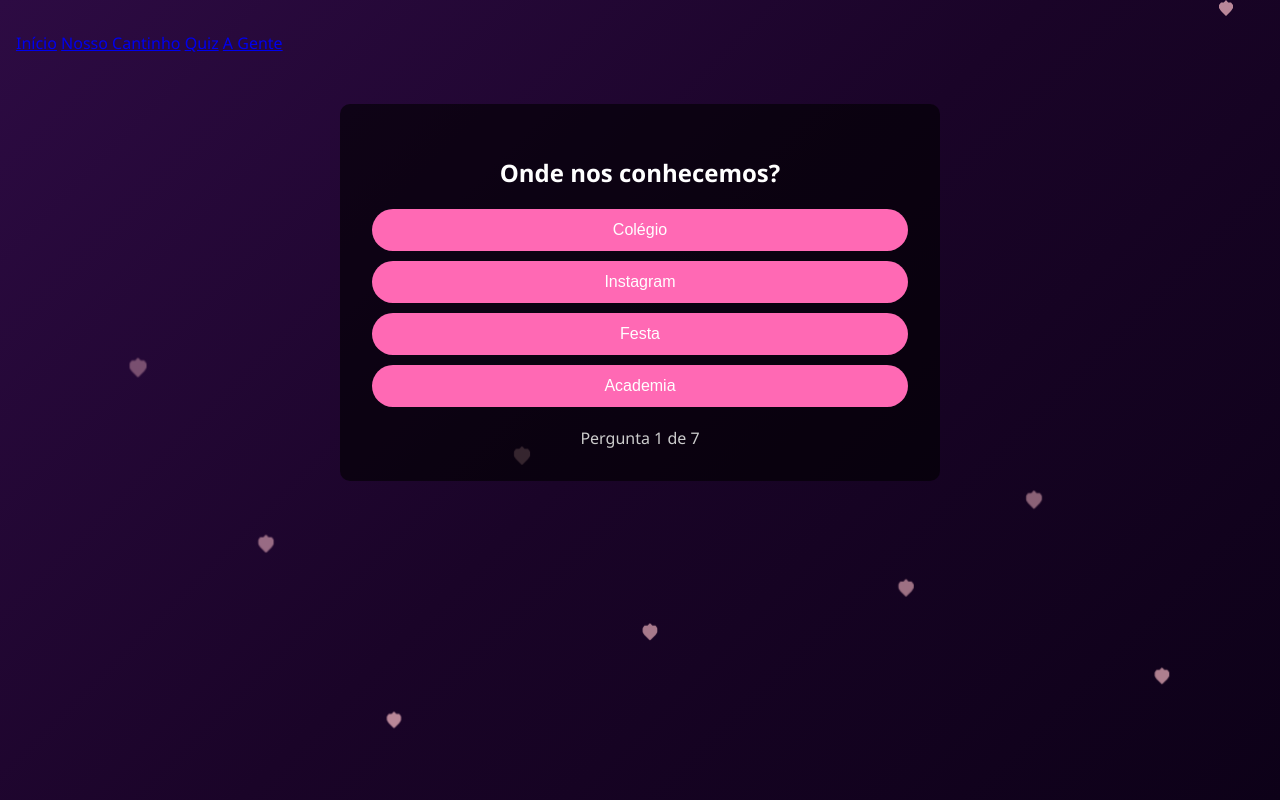
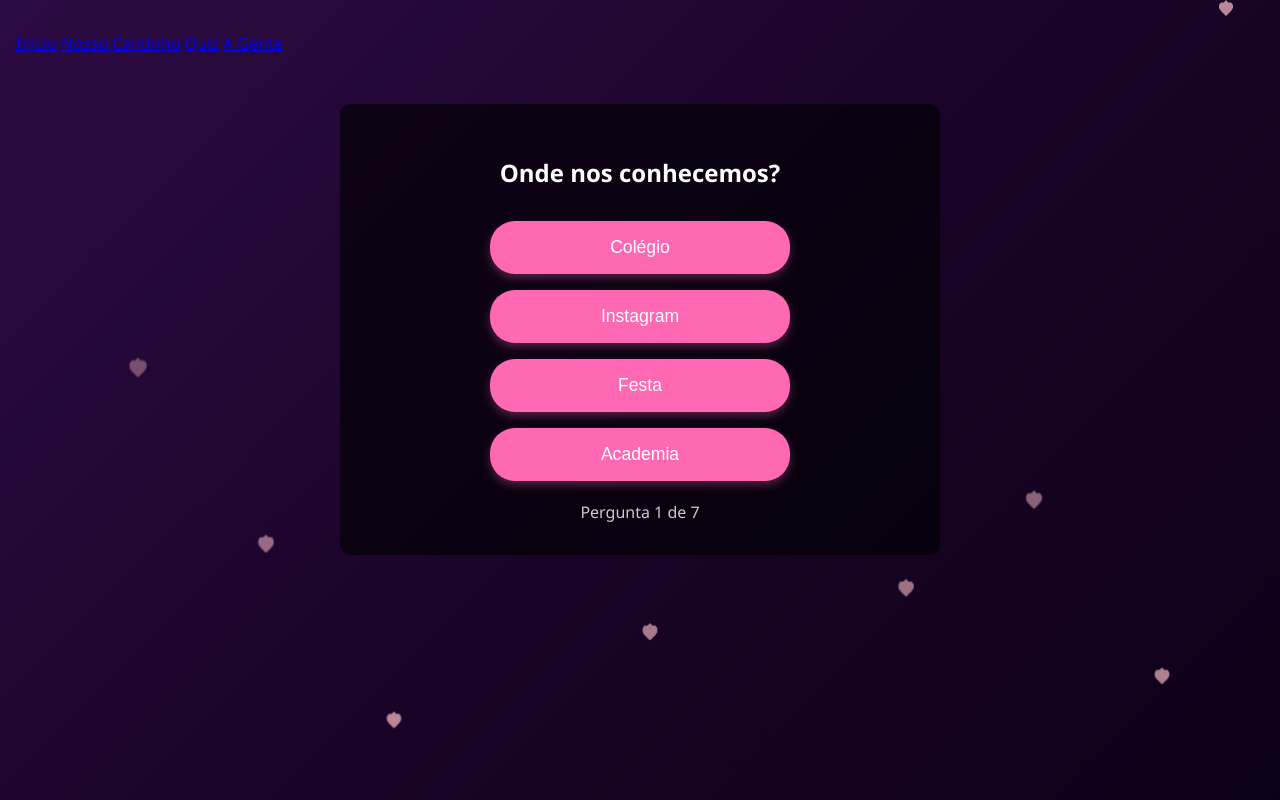
Before and after one commit to J0T4VE/site-jamilly, a plain HTML site: page quiz.html in a window 1280 px wide. Drawn offline with Linux system fonts and the light colour scheme.

Commit message:
mudando os button

```diff
--- a/style.css
+++ b/style.css
@@ -227,3 +227,30 @@ body {
 .botao-quiz:hover {
   background-color: #ff85c1;
 }
+
+.opcoes {
+  display: flex;
+  flex-direction: column;
+  gap: 1rem;
+  align-items: center;
+  margin-top: 2rem;
+}
+
+.opcoes button {
+  width: 100%;
+  max-width: 300px;
+  padding: 1rem 2rem;
+  font-size: 1.1rem;
+  background-color: #ff69b4;
+  color: white;
+  border: none;
+  border-radius: 25px;
+  cursor: pointer;
+  transition: transform 0.3s, background-color 0.3s;
+  box-shadow: 0 4px 8px rgba(255, 105, 180, 0.3);
+}
+
+.opcoes button:hover {
+  transform: scale(1.05);
+  background-color: #ff85c1;
+}
```
